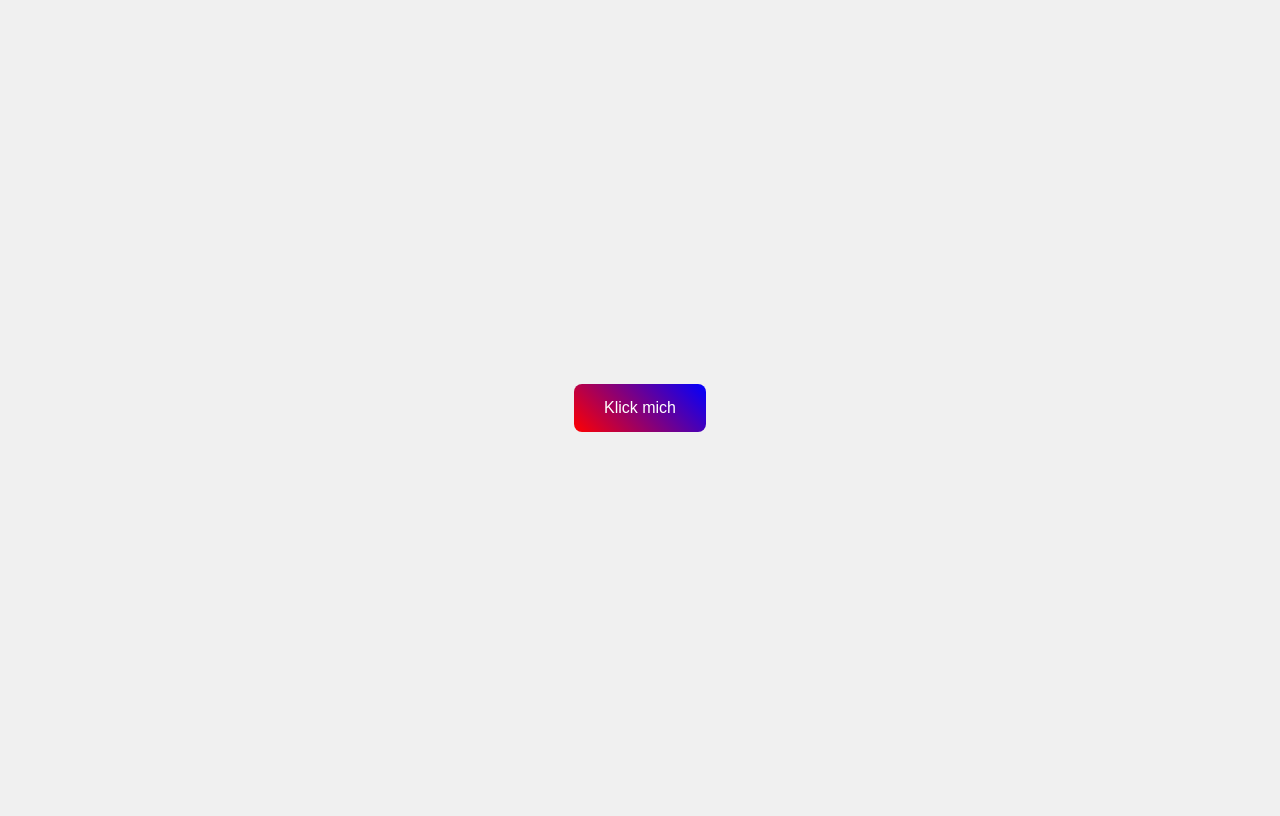
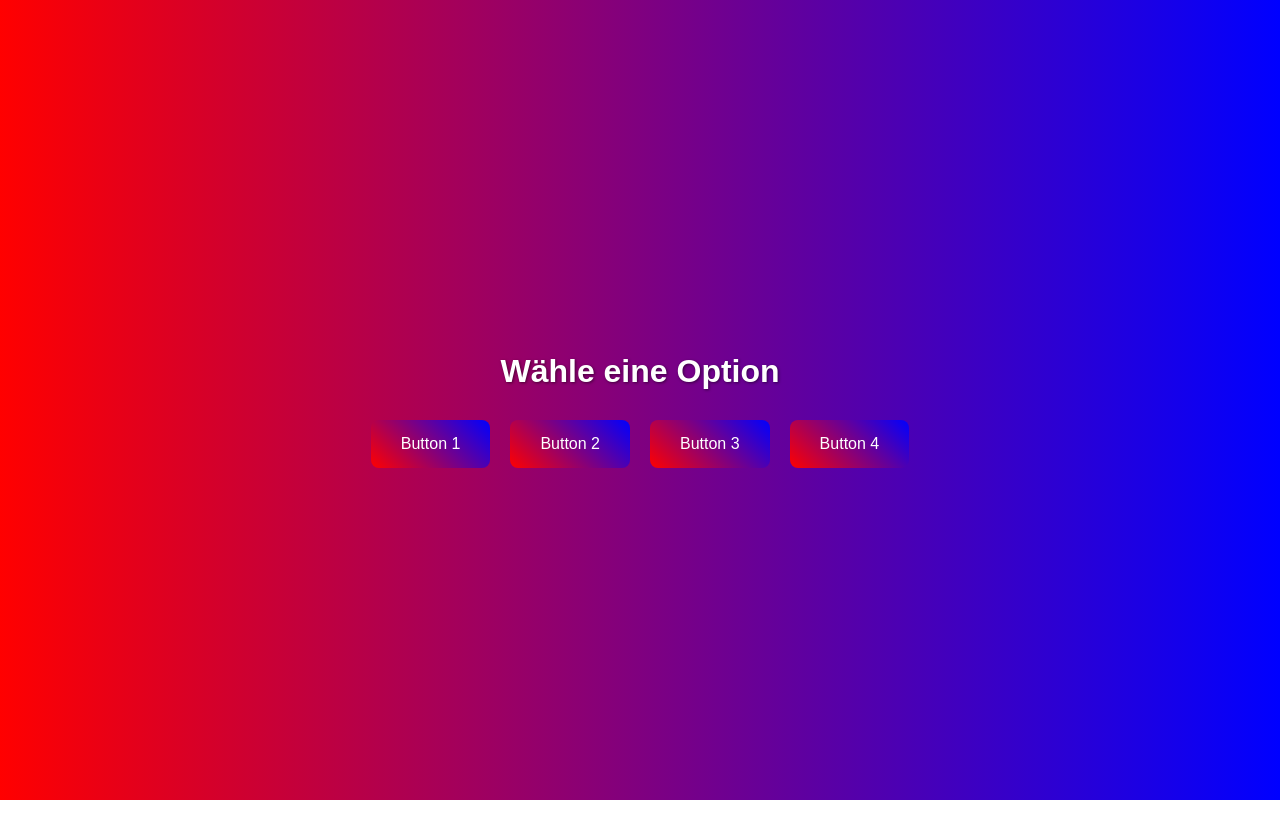
Before and after one commit to Moddesign/Meine_Seite, a plain HTML site: page index.html in a window 1280 px wide. Drawn offline with Linux system fonts and the light colour scheme.

Commit message:
Updateing

```diff
--- a/index.html
+++ b/index.html
@@ -2,15 +2,25 @@
 <html lang="de">
 <head>
   <meta charset="UTF-8">
-  <title>Verlauf-Button</title>
+  <title>Verlauf Buttons</title>
   <style>
     body {
-      background-color: #f0f0f0;
-      font-family: Arial, sans-serif;
+      margin: 0;
+      padding: 0;
+      height: 100vh;
+      background: linear-gradient(to right, red, blue);
       display: flex;
       justify-content: center;
       align-items: center;
-      height: 100vh;
+      flex-direction: column;
+      font-family: Arial, sans-serif;
+    }
+
+    .button-container {
+      display: flex;
+      gap: 20px;
+      flex-wrap: wrap;
+      justify-content: center;
     }
 
     .gradient-button {
@@ -28,11 +38,24 @@
       transform: scale(1.05);
       box-shadow: 0 4px 12px rgba(0, 0, 0, 0.3);
     }
+
+    h1 {
+      color: white;
+      margin-bottom: 30px;
+      text-shadow: 1px 1px 3px rgba(0,0,0,0.5);
+    }
   </style>
 </head>
 <body>
 
-  <button class="gradient-button">Klick mich</button>
+  <h1>Wähle eine Option</h1>
+
+  <div class="button-container">
+    <button class="gradient-button">Button 1</button>
+    <button class="gradient-button">Button 2</button>
+    <button class="gradient-button">Button 3</button>
+    <button class="gradient-button">Button 4</button>
+  </div>
 
 </body>
 </html>
```
